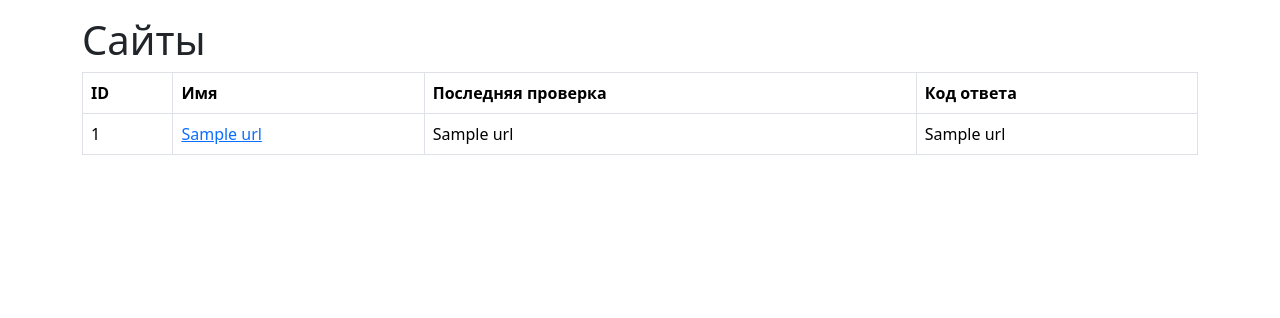
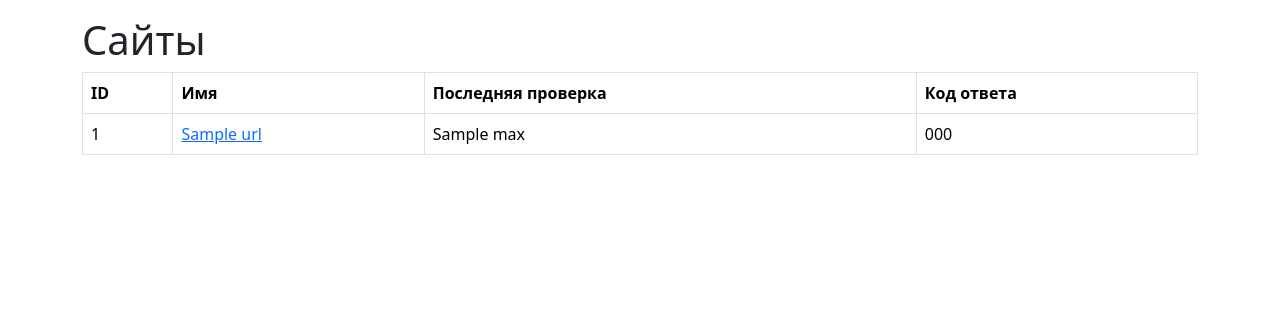
Before and after one commit to Rudich1988/page_analyzer_project, a Flask app: page /urls in a window 1280 px wide. Shown: the part 56-374 px from the top of the page. Run offline with Flask 3, Linux system fonts and the light colour scheme; a database or web service that is not in the repository returns one stand-in record (values such as "Sample title"); some libraries are stand-ins or nearby versions.

Commit message:
check2 cor 2, 12

```diff
--- a/page_analyzer/adding_website.py
+++ b/page_analyzer/adding_website.py
@@ -6,8 +6,7 @@ LINE_LENGTH = 255
 
 
 def is_url_valid(website_url):
-    if validators.url(website_url) and len(website_url) <= LINE_LENGTH:
-        return True
+    return validators.url(website_url) and len(website_url) <= LINE_LENGTH
 
 
 def add_website_view(request):
--- a/page_analyzer/db.py
+++ b/page_analyzer/db.py
@@ -55,10 +55,11 @@ def insert_url(website_url):
 
 def get_all_urls():
     conn = connect_database()
-    with conn.cursor() as cur:
+    with conn.cursor(cursor_factory=NamedTupleCursor) as cur:
         cur.execute(SHOW_ALL_WEBSITES)
         result = cur.fetchall()
     conn.close()
+    print(result)
     return result
 
 
--- a/page_analyzer/templates/show_all_urls.html
+++ b/page_analyzer/templates/show_all_urls.html
@@ -17,15 +17,15 @@
           {% for url in urls %}
           <tbody>
             <tr>
-              <td>{{ url[0] }}</td>
+              <td>{{ url.id }}</td>
               <td>
                 <a href="{{ url_for('get_url_data', id=url[0]) }}">
-                  {{ url[1] }}
+                  {{ url.name }}
                 </a>
               </td>
-              {% if url[3] %}
-                <td>{{ url[3] }}</td>
-                <td>{{ url[2] }}</td>
+              {% if url.status_code %}
+                <td>{{ url.max }}</td>
+                <td>{{ url.status_code }}</td>
               {% else %}
                 <td></td>
                 <td></td>
```
Also changed, not shown: 1 other file.
